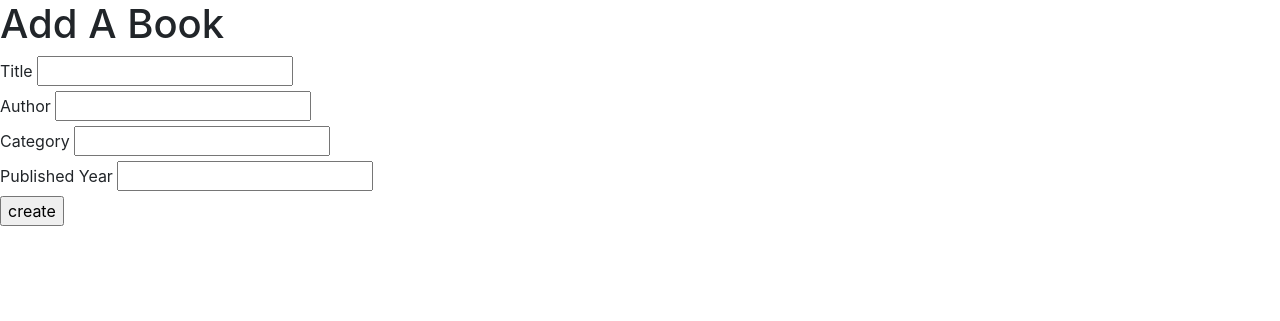
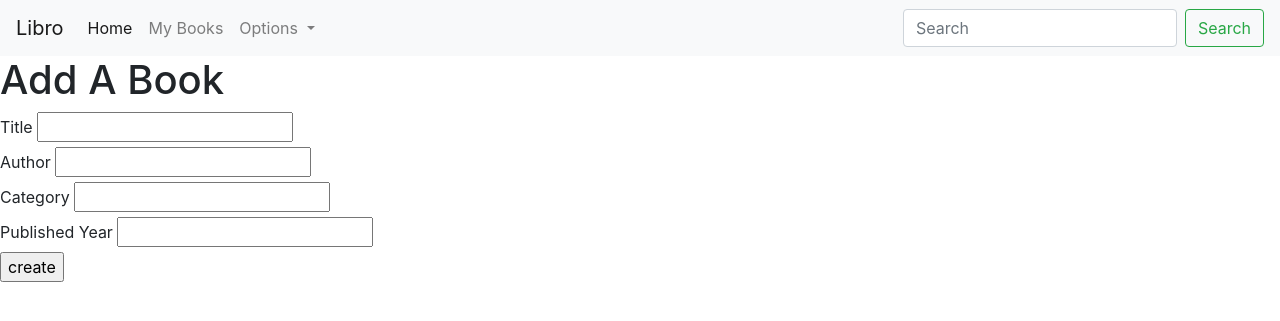
Before and after one commit to alikillen/Libro_app, a Node server app: page /books/addBook in a window 1280 px wide. Shown: the top 321 px of the page. Run offline with Node 20, Linux system fonts and the light colour scheme; some libraries are stand-ins or nearby versions.

Commit message:
handlebars views, bootstrap

```diff
--- a/app.js
+++ b/app.js
@@ -60,7 +60,8 @@ app.post("/books/new", (req, res) => {
 	}
 	new Book(addedBook).save()
 	console.log(addedBook)
-	res.redirect("/")
+	res.redirect("/books")
+	// this needs to render handlebars page??
 })
 
 // app.get("/books", (req, res)=> {
@@ -74,6 +75,24 @@ app.get("/login", (req, res)=>{
 app.get("/books/addBook", (req, res)=>{
 	res.render("addBook")
 })
+
+app.get("/books", async function(req,res) {
+	let books = await Book.find({}).lean()
+	console.log(books)
+	res.render("books", {books})
+
+})
+
+// app.get('/books', function(req, res) {
+// 	// var collection = req.db.get('quotes');
+// 	Book.find({}, {}, function(err, book) {
+// 			var obj = {
+// 				fromDB: book,
+// 				title: "This is a title of the page"
+// 			}
+// 			res.render('books', obj);
+// 	});
+// });
 
 
 
--- a/controllers/books_controller.js
+++ b/controllers/books_controller.js
@@ -23,13 +23,15 @@ const getBook = function (req,res) {
 }
 
 const makeBook = function(req,res){
-  addBook(req).save((err, post) => {
+  addBook(req).save((err, book) => {
     if (err) {
       res.status(500);
       return res.json({ error: err.message });
     }
     res.status(201);
-    res.send(post);
+    res.send(book);
+    console.log("book created!")
+    // should this route back to handlebars allbooks page?
     });
   }
 
--- a/utils/utilities.js
+++ b/utils/utilities.js
@@ -13,6 +13,7 @@ const addBook = function(req){
   let date = Date.now()
   req.body.create_date = date;
   return new Book(req.body);
+  // this func needs to render handlebars page?
 }
 
 const deleteBook = function(id){
--- a/views/home.handlebars
+++ b/views/home.handlebars
@@ -1 +1,2 @@
-<h1>home!! login pg?</h1>
+<h1>Welcome to Libro.</h1>
+<img src="./data/LIBRO.png">
--- a/views/layouts/main.handlebars
+++ b/views/layouts/main.handlebars
@@ -4,13 +4,75 @@
   <meta charset="UTF-8">
   <meta name="viewport" content="width=device-width, initial-scale=1.0">
    <link rel="stylesheet" href="https://stackpath.bootstrapcdn.com/bootstrap/4.4.1/css/bootstrap.min.css">
-  <title>Document</title>
+  <title>Main</title>
   <link rel="stylesheet" href="https://stackpath.bootstrapcdn.com/bootstrap/4.4.1/css/bootstrap.min.css">
 </head>
 <body>
+<nav class="navbar navbar-expand-lg navbar-light bg-light">
+  <a class="navbar-brand" href="http://localhost:3000/">Libro</a>
+  <button class="navbar-toggler" type="button" data-toggle="collapse" data-target="#navbarSupportedContent" aria-controls="navbarSupportedContent" aria-expanded="false" aria-label="Toggle navigation">
+    <span class="navbar-toggler-icon"></span>
+  </button>
+
+  <div class="collapse navbar-collapse" id="navbarSupportedContent">
+    <ul class="navbar-nav mr-auto">
+      <li class="nav-item active">
+        <a class="nav-link" href="http://localhost:3000/">Home <span class="sr-only">(current)</span></a>
+      </li>
+      <li class="nav-item">
+        <a class="nav-link" href="http://localhost:3000/books">My Books</a>
+      </li>
+      <li class="nav-item dropdown">
+        <a class="nav-link dropdown-toggle" id="navbarDropdown" role="button" data-toggle="dropdown" aria-haspopup="true" aria-expanded="false">
+          Options
+        </a>
+        <div class="dropdown-menu" aria-labelledby="navbarDropdown">
+          <a class="dropdown-item" href="#">Account</a>
+          <a class="dropdown-item" href="http://localhost:3000/books/addBook">Create Book</a>
+
+      </li>
+
+    </ul>
+    <form class="form-inline my-2 my-lg-0">
+      <input class="form-control mr-sm-2" id="terms" type="search" placeholder="Search" aria-label="Search">
+      <button class="btn btn-outline-success my-2 my-sm-0" type="submit" onClick ="searchBook()">Search</button>
+    </form>
+  </div>
+</nav>
   {{{body}}}
     <script src="https://code.jquery.com/jquery-3.4.1.slim.min.js"></script>
     <script src="https://cdn.jsdelivr.net/npm/popper.js@1.16.0/dist/umd/popper.min.js"></script>
     <script src="https://stackpath.bootstrapcdn.com/bootstrap/4.4.1/js/bootstrap.min.js"></script>
+
+
+    <script>
+
+
+    // diff functions to search by author and by title (default search returns all???)
+
+    function searchBook(){
+
+    // get search Terms from HTML - verify input is a string?
+    const getTerms = document.getElementById("terms").value
+    // return searchTerms
+    console.log(getTerms);
+
+    // seperate into array of words to input into req, eliminate whitespace
+    const searchTerms = getTerms.split(" ")
+    console.log(searchTerms)
+
+    const termsString = searchTerms.join(" + ")
+    console.log(termsString)
+
+    console.log("search func")
+
+
+    // USE REQUEST MODULE -  put array elements into search request string iteratively
+    }
+
+    console.log(searchBook())
+
+
+  </script>
 </body>
 </html>
```
Also changed, not shown: views/books.handlebars (+27 -1 lines), views/search.handlebars (+9 -0 lines), data/LIBRO (1).png (added), data/LIBRO.gif (added), data/LIBRO.png (added), data/spidey.PNG (added), views/editBook.handlebars (added), 1 other file.
